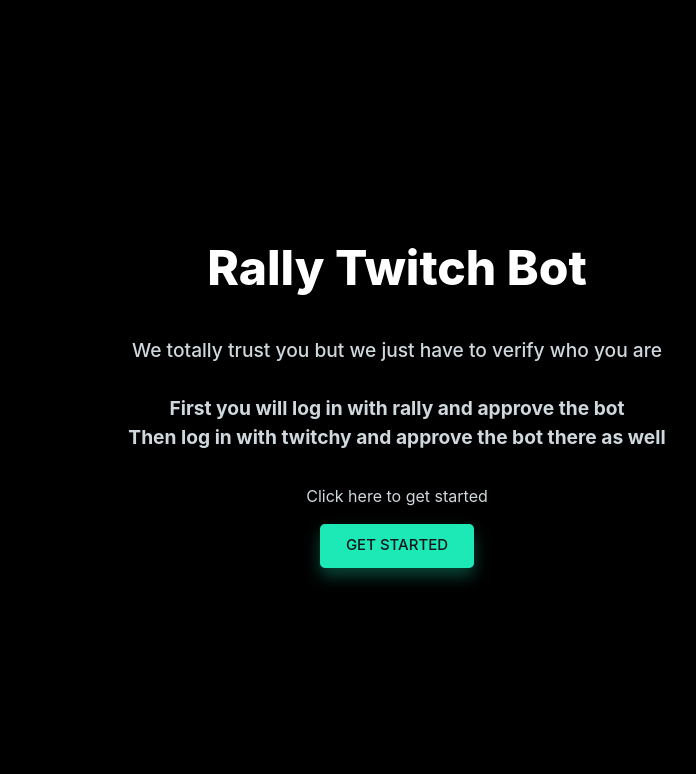
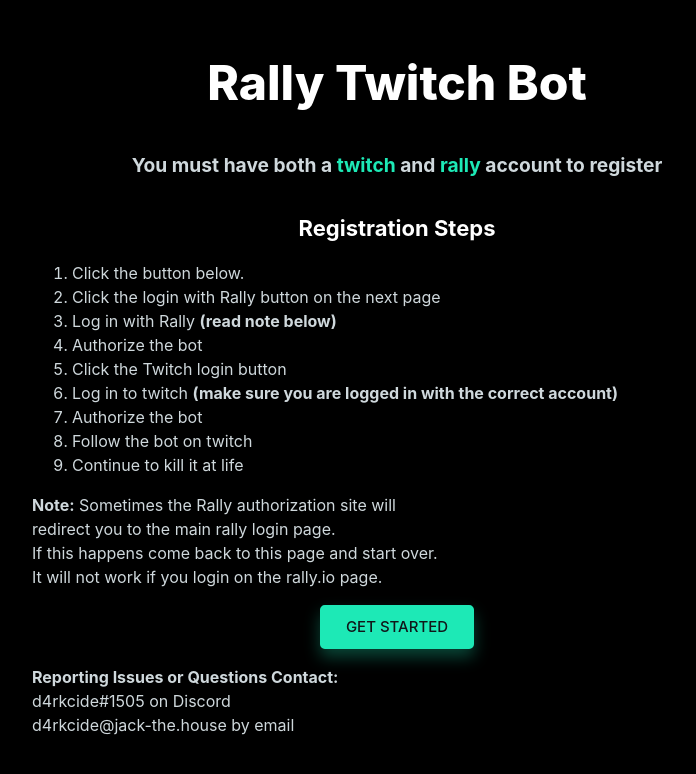
Before and after one commit to JasonSowers/Rally-Twitch-Bot, a website: page public/index.html in a window 1280 px wide. Shown: the whole page, without its empty margins (243-939 px from the left). Drawn offline with nearby package versions, Linux system fonts and the light colour scheme; a web font is replaced by a local one.

Commit message:
updated html pages

```diff
--- a/public/index.html
+++ b/public/index.html
@@ -30,17 +30,44 @@
                 <div class="col-md-8 col-sm-10 col-12 mx-auto my-auto text-center">
                     <h1 class="heading-black text-capitalize">Rally Twitch Bot</h1>
                     <p class="lead py-3">
-                        We totally trust you but we just have to verify who you are<br />
-                        <br />
-                        <strong>First you will log in with rally and approve the bot</strong><br />
-                        <strong>Then log in with twitchy and approve the bot there as well</strong>
+                        <strong>You must have both a <a target="_blank" href="https://twitch.tv/">twitch</a> and <a
+                                target="_blank" href="https://rally.io/">rally</a> account to register</strong><br />
+                    <h4>Registration Steps</h4>
+
+                    <ol>
+                        <li style="text-align: left;">Click the button below.</li>
+                        <li style="text-align: left;">Click the login with Rally button on the next page</li>
+                        <li style="text-align: left;">Log in with Rally <strong>(read note below)</strong></li>
+                        <li style="text-align: left;">Authorize the bot</li>
+                        <li style="text-align: left;">Click the Twitch login button</li>
+                        <li style="text-align: left;">Log in to twitch <strong>(make sure you are logged in with the
+                                correct account)</strong></li>
+                        <li style="text-align: left;">Authorize the bot</li>
+                        <li style="text-align: left;">Follow the bot on twitch</li>
+                        <li style="text-align: left;">Continue to kill it at life</li>
+                    </ol>
+                    <p style="text-align: left;">
+                        <strong>Note:</strong> Sometimes the Rally authorization site will<br />
+                        redirect you to the main rally login page.<br />
+                        If this happens come back to this page and start over.<br />
+                        It will not work if you login on the rally.io page.
                     </p>
-                    <p>Click here to get started</p>
+
+
+                    </p>
+                    <p>
                         <a href="https://rallytwitchbot.com/rally">
                             <button id="rally" class="btn btn-primary d-inline-flex flex-row align-items-center">
                                 Get Started
                             </button>
                         </a>
+                    </p>
+                    <p style="text-align: left;"> <strong>Reporting Issues or Questions Contact:</strong><br />
+                        d4rkcide#1505 on Discord<br />
+                        d4rkcide@jack-the.house by email <br />
+                    </p>
+
+
                 </div>
             </div>
         </div>
```
Also changed, not shown: public/rally.html (+1 -22 lines). Lines whose indentation alone changed are shown as unchanged.
